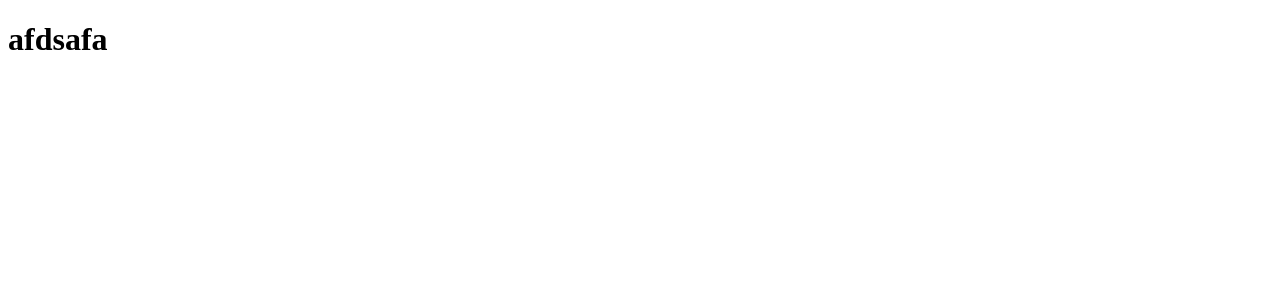
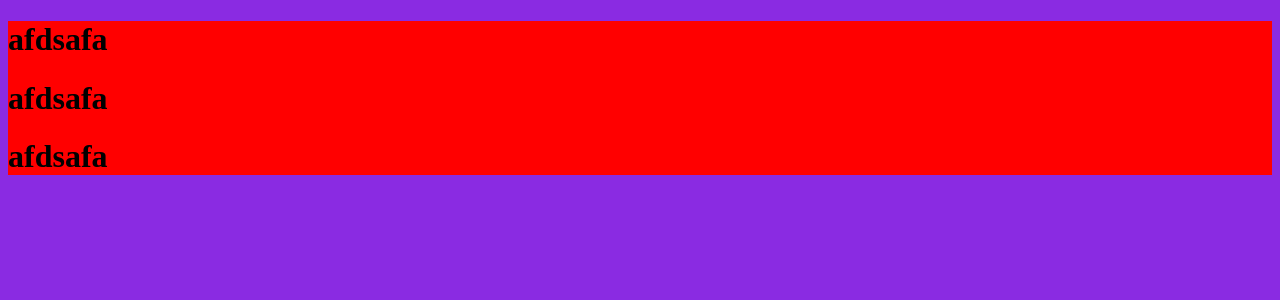
Before and after one commit to Igor9595/LandingSite, a React (Vite) app in the folder vite-project/: page / in a window 1280 px wide. Shown: the top 300 px of the page. Built offline with nearby package versions, Linux system fonts and the light colour scheme.

Commit message:
Подключили стили

```diff
--- a/vite-project/src/App.jsx
+++ b/vite-project/src/App.jsx
@@ -2,13 +2,22 @@ import Button from "./Component/Button";
 import Card from "./Component/Card";
 import Footer from "./Component/Footer";
 import Header from "./Component/Header";
+import style from"./App.module.css"
+
+
 
 function App() {
 
 
   return (
     <>
-      <Card></Card>
+      <div className={style.main}>
+        <header></header>
+        <Card></Card>
+        <Card></Card>
+        <Card></Card>
+        <footer></footer>
+      </div>
     </>
   )
 }
--- /dev/null
+++ b/vite-project/src/App.module.css
@@ -0,0 +1,6 @@
+.main{
+    background-color: rgb(255, 0, 0);
+}
+body{
+    background-color: blueviolet;
+}
--- a/vite-project/src/Component/Button.jsx
+++ b/vite-project/src/Component/Button.jsx
@@ -1,3 +1,5 @@
+import style from "./style/Button.module.css"
+
 function Button() {
 
 
--- a/vite-project/src/Component/Card.jsx
+++ b/vite-project/src/Component/Card.jsx
@@ -1,3 +1,5 @@
+import style from "./style/Card.module.css"
+
 function Card() {
 
 
--- a/vite-project/src/Component/Footer.jsx
+++ b/vite-project/src/Component/Footer.jsx
@@ -1,3 +1,5 @@
+import style from "./style/Footer.module.css"
+
 function Footer() {
 
 
--- a/vite-project/src/Component/Header.jsx
+++ b/vite-project/src/Component/Header.jsx
@@ -1,3 +1,5 @@
+import style from "./style/Header.module.css"
+
 function Header() {
 
 
```
Also changed, not shown: vite-project/src/Component/style/Button.module.css (added), vite-project/src/Component/style/Card.module.css (added), vite-project/src/Component/style/Footer.module.css (added), vite-project/src/Component/style/Header.module.css (added).
